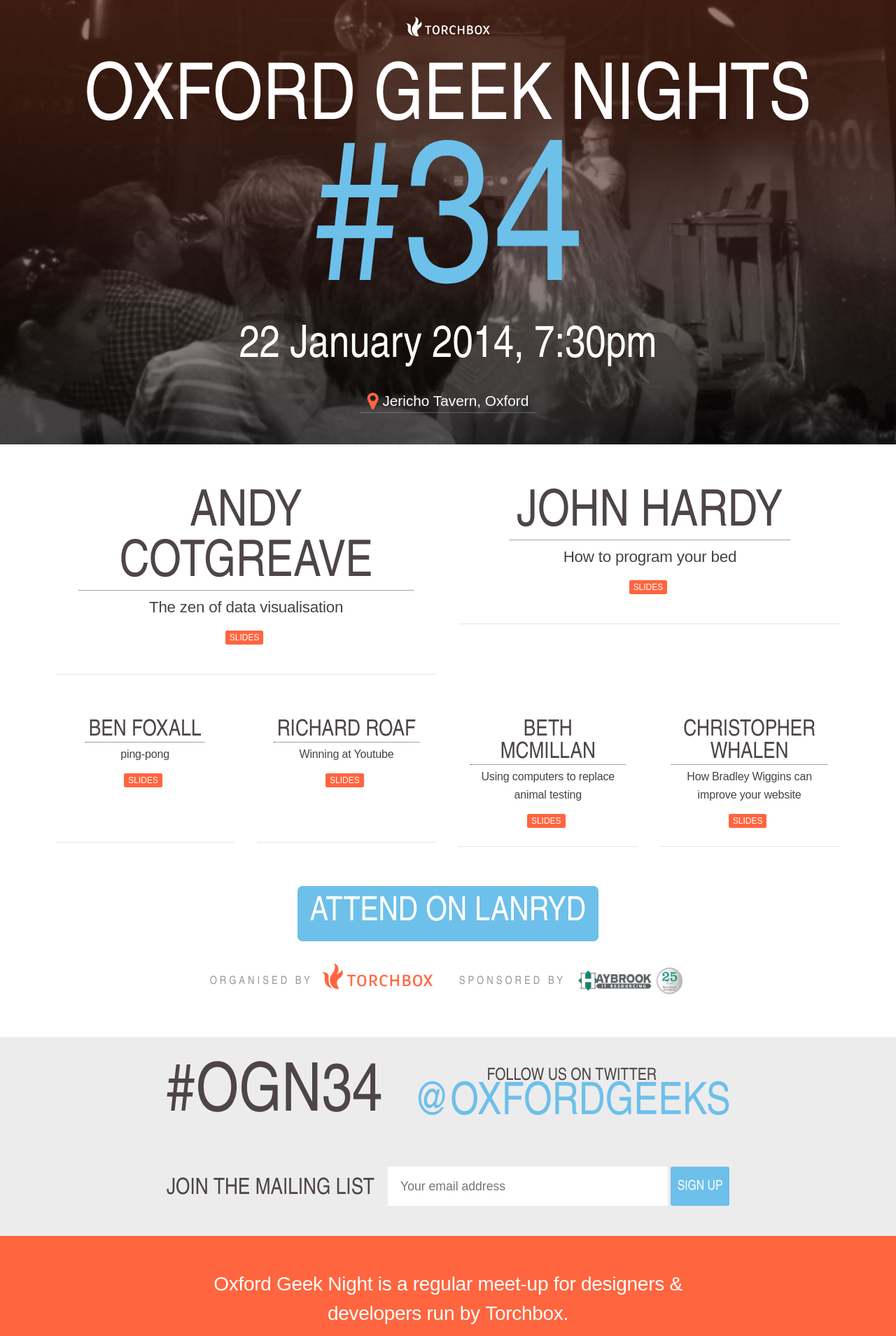
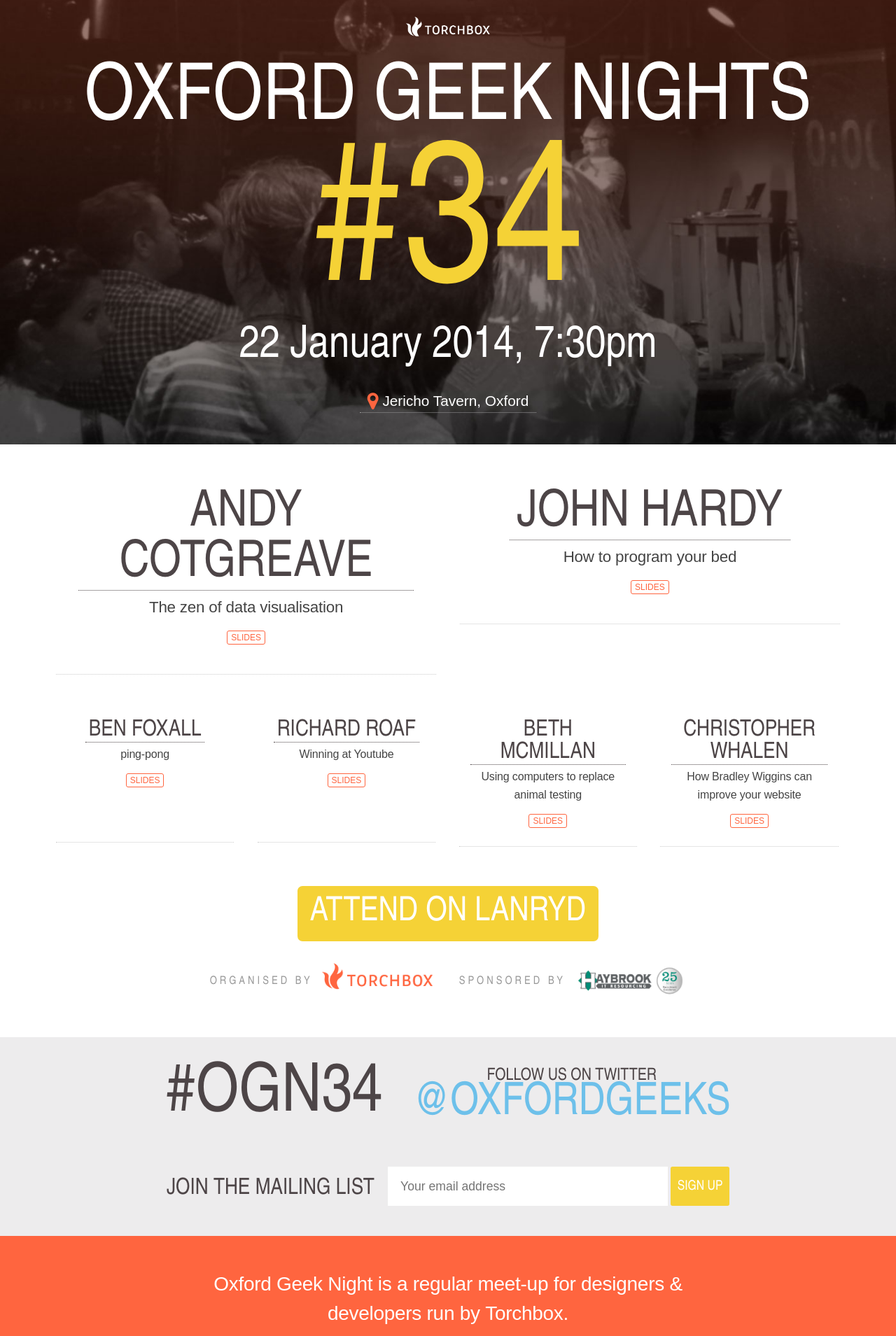
Before and after one commit to torchbox/ogn, a Jekyll site: the page built from index.html, in a window 1280 px wide. Shown: the top 1909 px of the page at 70% size. Built offline with Jekyll 4.4.1, drawn with Linux system fonts in a browser that asks for light colours; nearby versions of some CDN libraries; Markdown is read by kramdown in place of the engine named in the settings.

Commit message:
Design refresh

```diff
--- a/assets/css/main.css
+++ b/assets/css/main.css
@@ -255,7 +255,7 @@
 a.button,
 .button,
 input[type="submit"] {
-  background-color: #6dc0ea;
+  background-color: #F5D236;
   color: #fff;
   font-size: 1.313em;
   text-transform: uppercase;
@@ -281,7 +281,7 @@
 a:hover.button,
 .button:hover,
 input[type="submit"]:hover {
-  background-color: #f3d439;
+  background-color: #F5D236;
   -webkit-transition: .10s background ease-in-out;
        -moz-transition: .10s background ease-in-out;
             transition: .10s background ease-in-out;
@@ -405,7 +405,7 @@
 
   .header .event-number {
     font-size: 5em;
-    color: #6dc0ea;
+    color: #F5D236;
     display: block;
     line-height: 0.8em;
   }
@@ -493,23 +493,22 @@
 }
   .downloads a:link,
   .downloads a:visited {
-    color: white;
-    font-size: 0.75em;
+    color: #ff653f;
+    border: 1px solid #ff653f;
+    background-color:white;
+    padding:2px 5px;
+    -webkit-border-radius: 3px;
+    -moz-border-radius: 3px;
+    border-radius: 3px;
+     font-size: 0.75em;
     text-transform: uppercase;
-    -webkit-border-radius: 3px;
-       -moz-border-radius: 3px;
-            border-radius: 3px;
-    background-color:#ff653f;
-    padding:2px 5px;
-    margin-right:5px;
-    border: 1px solid #ff653f;
   }
 
   .downloads a:hover,
   .downloads a:active {
-    color: #ff653f;
+    color: white;
+    background-color:#ff653f;
     border: 1px solid #ff653f;
-    background-color:white;
   }
 
 
@@ -705,7 +704,7 @@
       font-size: 3em;
       line-height:1em;
       display: block;
-      color: #6dc0ea;
+      color: #F5D236;
     }
 
     .past-events .speakers {
```
